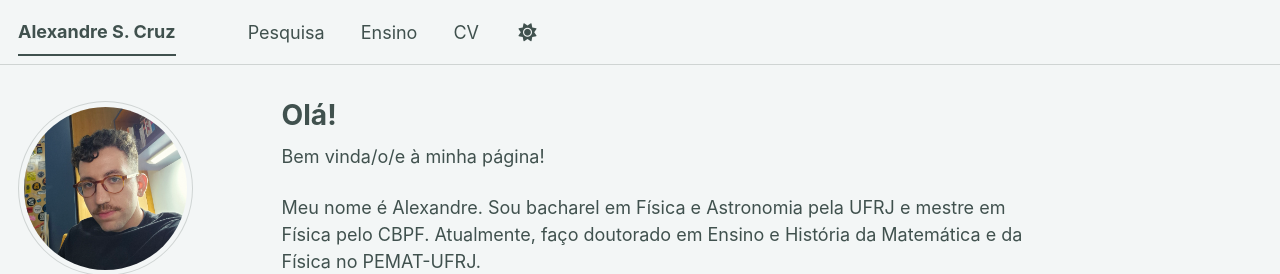
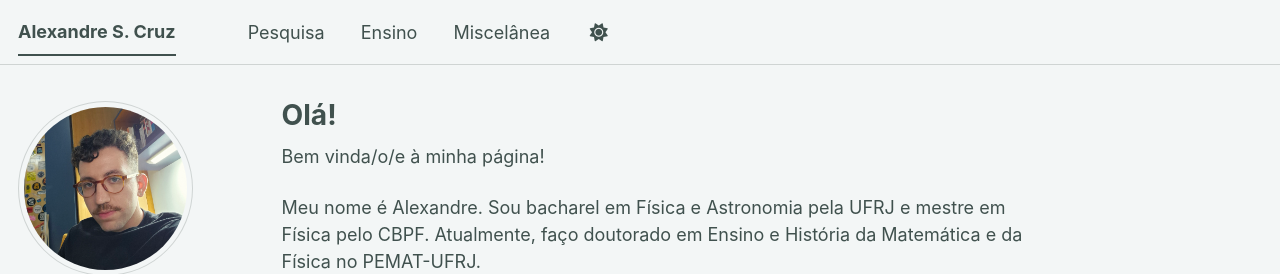
Before and after one commit to alexndr-sc/alexndr-sc.github.io, a Jekyll site: the page built from _pages/about.md, in a window 1280 px wide. Shown: the top 274 px of the page. Built offline with Jekyll 4.4.1, drawn with Linux system fonts in a browser that asks for light colours; a script bundle is joined from its source files by our own code; a style sheet for code colours, icons or effects is not loaded.

Commit message:
Update navigation.yml

```diff
--- a/_data/navigation.yml
+++ b/_data/navigation.yml
@@ -14,5 +14,5 @@ main:
   - title: "Ensino"
     url: /ensino/
 
-  - title: "CV"
-    url: /cv/
+  - title: "Miscelânea"
+    url: /misc/
```
